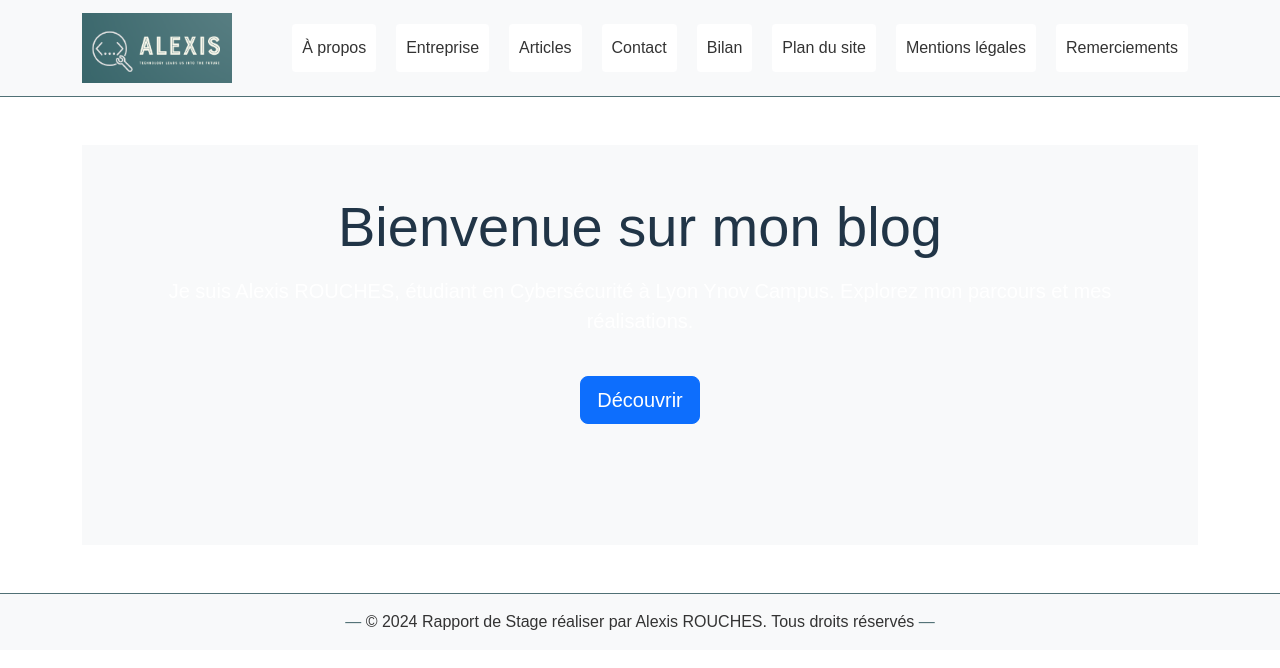
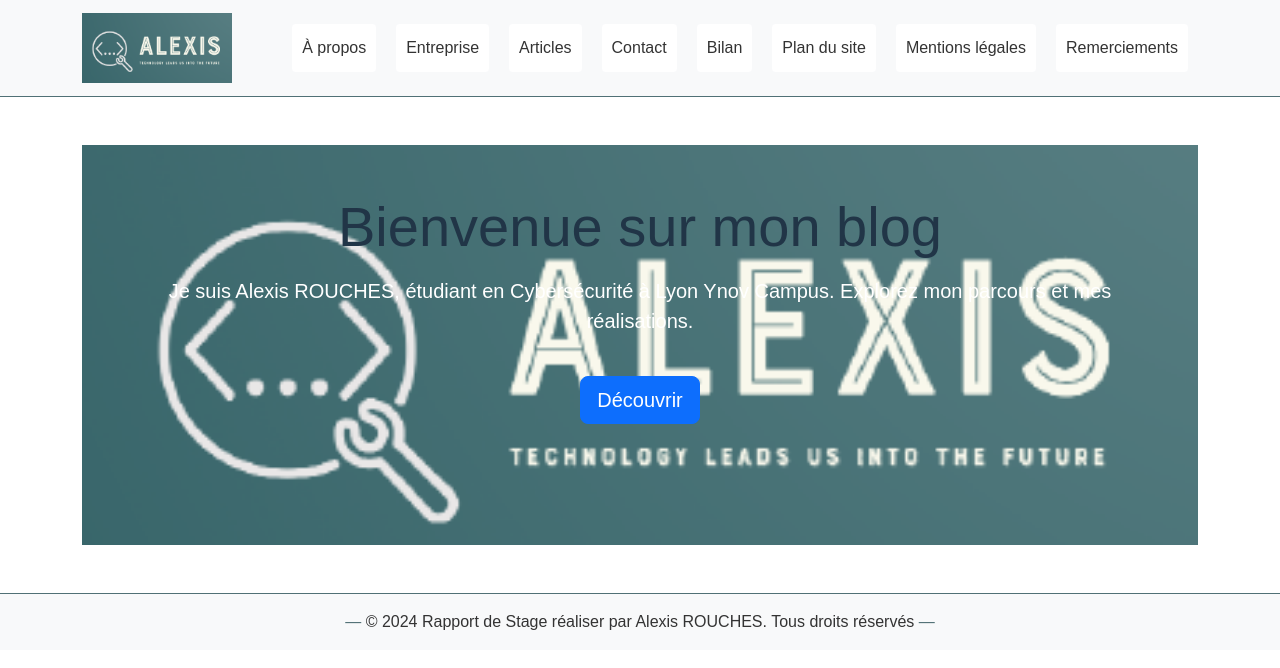
Before and after one commit to Doctorwho07/Internship-Report, a React (Vite) app: page / in a window 1280 px wide. Shown: the top 668 px of the page. Built offline with nearby package versions, Linux system fonts and the light colour scheme.

Commit message:
img update

```diff
--- a/src/pages/Home.jsx
+++ b/src/pages/Home.jsx
@@ -6,7 +6,7 @@
     <div
       className="jumbotron text-center bg-light p-5 mb-5"
       style={{
-        backgroundImage: "/logo/logo.png",
+        backgroundImage: "url('/logo/logo.png')",
         backgroundSize: "cover",
         backgroundPosition: "center",
         height: "400px",
```
